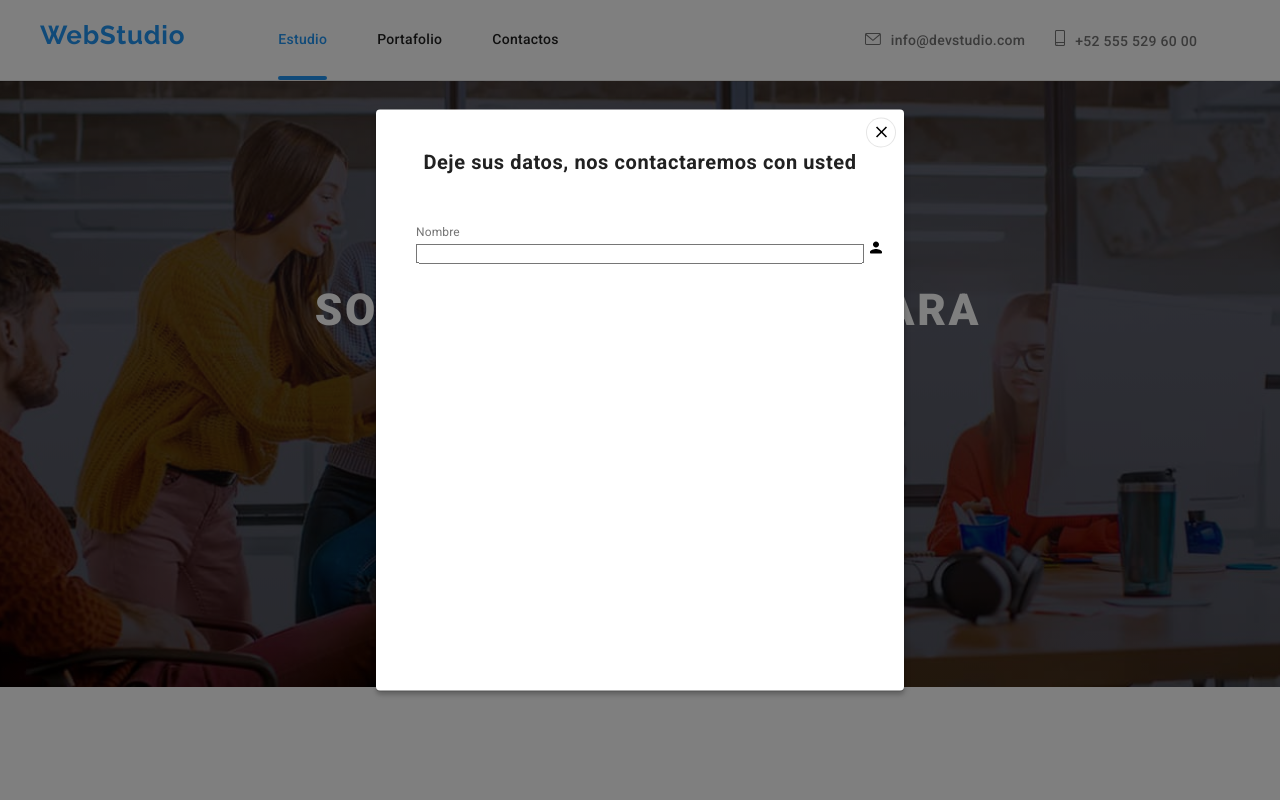
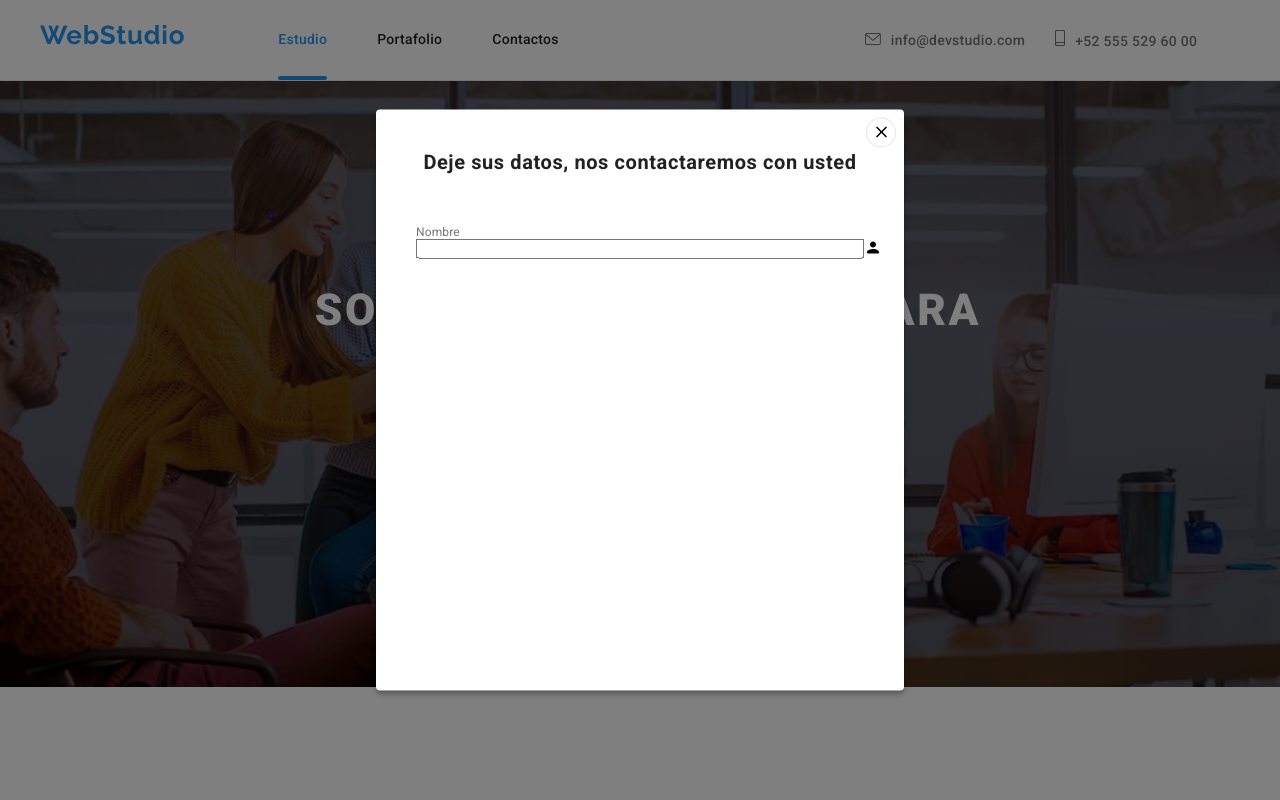
Before and after one commit to felipeberrio92/goit-markup-hw-06, a plain HTML site: page index.html in a window 1280 px wide. Both pictures are taken after a click on the button "Solicite nuestro servicio". Shown: the top 800 px of the page. Drawn offline with nearby package versions, Linux system fonts and the light colour scheme.

Commit message:
se comienza la tarea 6

```diff
--- a/css/styles.css
+++ b/css/styles.css
@@ -580,7 +580,6 @@ ul > li{
 }
 .Redes_footer{
     color:var(--color_white);
-    padding-top:;
     height: 20px;
     width: 20px;
 }
@@ -841,5 +840,7 @@ ul > li{
 }
 .name_icon{
     position:absolute;
-    padding-left: 0;
+    padding-left: 0px;
+    justify-content: center;
+    align-items: center;
 }
--- a/index.html
+++ b/index.html
@@ -321,8 +321,8 @@
             <div class="formulario">
                 <label for="user_name">Nombre</label><br>
                 <input type="text" name="Nombre" id="user_name" class="nombre_text">
-                <svg  width="18" height="18">
-                    <use class="name_icon" href="./Images/modal/symbol-defs1.svg#icon-persona-negra"></use>
+                <svg class="name_icon" width="18" height="18">
+                    <use  href="./Images/modal/symbol-defs1.svg#icon-persona-negra"></use>
                 </svg>
             </div>
         </div>
```
